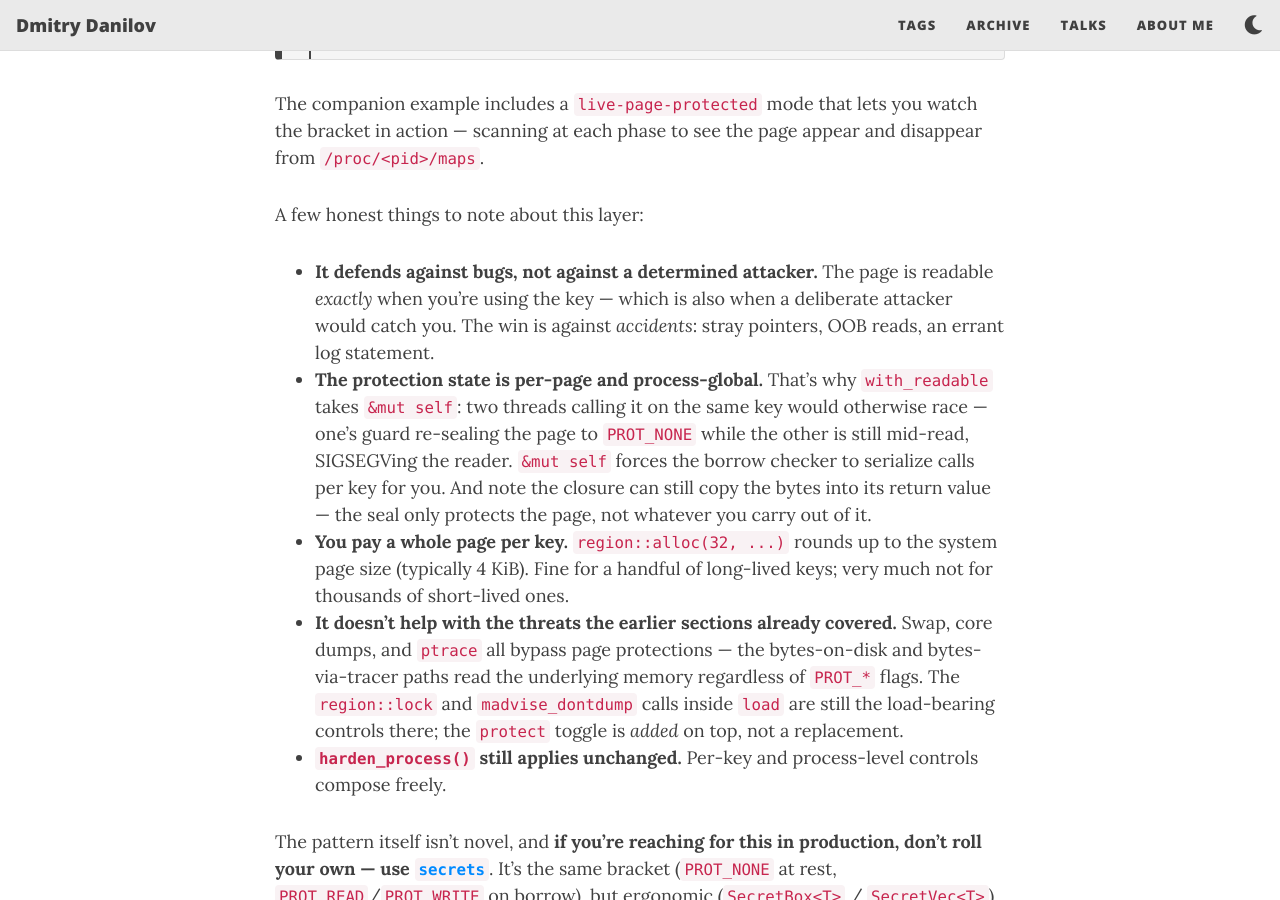
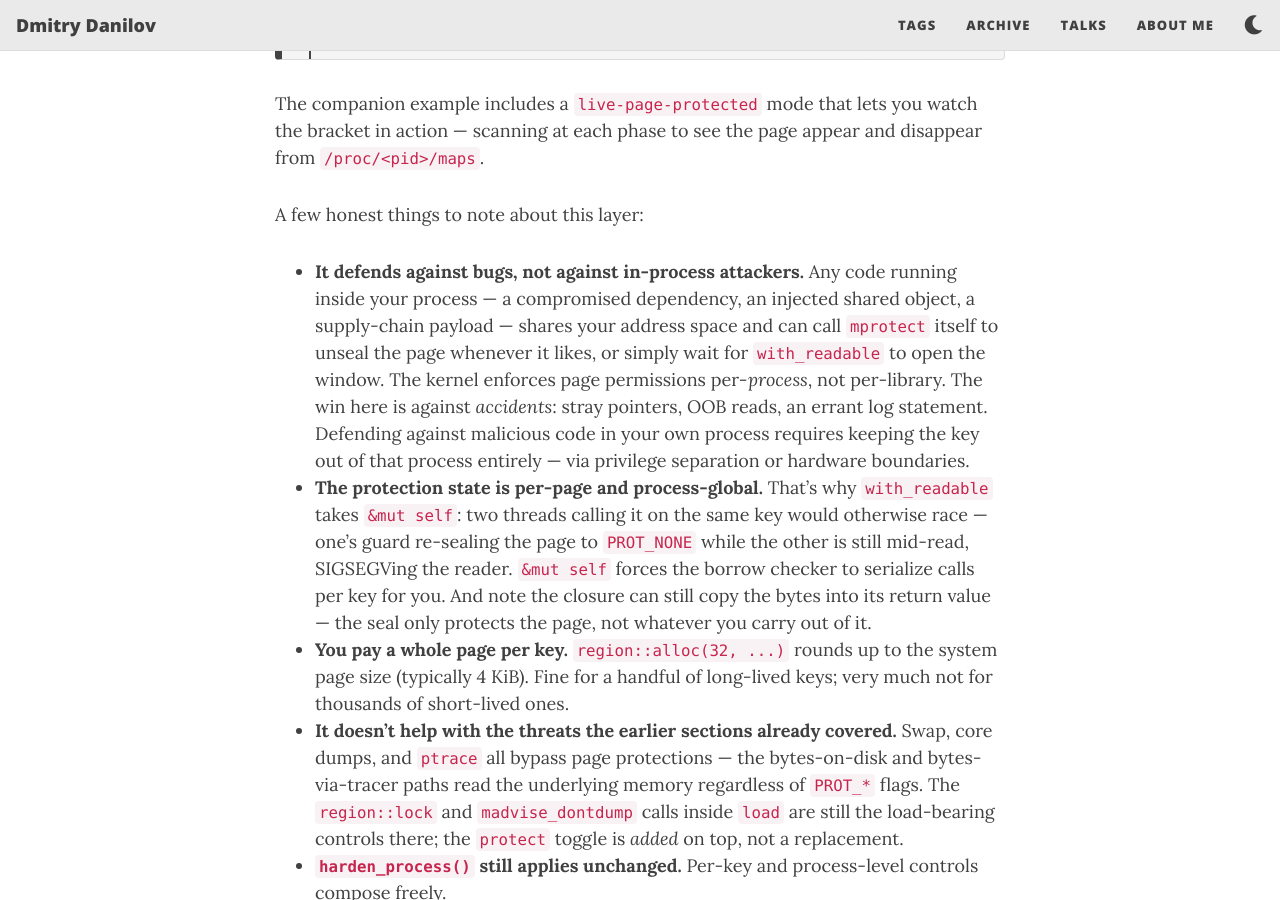
Before and after one commit to f-squirrel/f-squirrel.github.io, a Jekyll site: the page built from _posts/2026-06-25-zeroize-os-hardening.md, in a window 1280 px wide and 900 px high, scrolled down 13564 px. Built offline with Jekyll 4.4.1, drawn with Linux system fonts in a browser that asks for light colours; nearby versions of some CDN libraries; some of the changed text lies outside the part shown.

Commit message:
fix(post): clarify PageProtectedKey limits and fix stale memsec ref
- Rewrite the "defends against bugs" bullet to explicitly call out
  supply-chain / in-process attackers and why mprotect can't help
- Fix memsec description in Further Reading (same memfd_secret
  claim corrected in body but missed here)

```diff
--- a/_posts/2026-06-25-zeroize-os-hardening.md
+++ b/_posts/2026-06-25-zeroize-os-hardening.md
@@ -396,7 +396,7 @@ The companion example includes a `live-page-protected` mode that lets you watch
 
 A few honest things to note about this layer:
 
-- **It defends against bugs, not against a determined attacker.** The page is readable *exactly* when you're using the key — which is also when a deliberate attacker would catch you. The win is against *accidents*: stray pointers, OOB reads, an errant log statement.
+- **It defends against bugs, not against in-process attackers.** Any code running inside your process — a compromised dependency, an injected shared object, a supply-chain payload — shares your address space and can call `mprotect` itself to unseal the page whenever it likes, or simply wait for `with_readable` to open the window. The kernel enforces page permissions per-*process*, not per-library. The win here is against *accidents*: stray pointers, OOB reads, an errant log statement. Defending against malicious code in your own process requires keeping the key out of that process entirely — via privilege separation or hardware boundaries.
 - **The protection state is per-page and process-global.** That's why `with_readable` takes `&mut self`: two threads calling it on the same key would otherwise race — one's guard re-sealing the page to `PROT_NONE` while the other is still mid-read, SIGSEGVing the reader. `&mut self` forces the borrow checker to serialize calls per key for you. And note the closure can still copy the bytes into its return value — the seal only protects the page, not whatever you carry out of it.
 - **You pay a whole page per key.** `region::alloc(32, ...)` rounds up to the system page size (typically 4 KiB). Fine for a handful of long-lived keys; very much not for thousands of short-lived ones.
 - **It doesn't help with the threats the earlier sections already covered.** Swap, core dumps, and `ptrace` all bypass page protections — the bytes-on-disk and bytes-via-tracer paths read the underlying memory regardless of `PROT_*` flags. The `region::lock` and `madvise_dontdump` calls inside `load` are still the load-bearing controls there; the `protect` toggle is *added* on top, not a replacement.
@@ -435,7 +435,7 @@ But every knob here quietly assumes the plaintext key is sitting in *your* proce
 - `rlimit` — <https://docs.rs/rlimit>
 - `prctl` — <https://docs.rs/prctl>
 - `secrets` — ergonomic Rust wrapper over libsodium's guarded allocation (`SecretBox` / `SecretVec`, the recommended way to use the page-isolated pattern in production) — <https://crates.io/crates/secrets>
-- `memsec` — a Rust port of libsodium's secure-allocation primitives; on Linux ≥ 5.14 also exposes `memfd_secret` — <https://docs.rs/memsec>
+- `memsec` — a Rust port of libsodium's secure-allocation primitives (`malloc`, `mlock`, `mprotect`, `memzero`) — <https://docs.rs/memsec>
 - `secmem-alloc` — secret-memory custom allocator for `Box::new_in` / `Vec::new_in` — <https://crates.io/crates/secmem-alloc>
 - `secrecy` — ergonomic `Secret<T>` / `ExposeSecret` (zeroize + `Debug` redaction *only* — no mlock/mprotect/MADV) — <https://docs.rs/secrecy>
 
```
